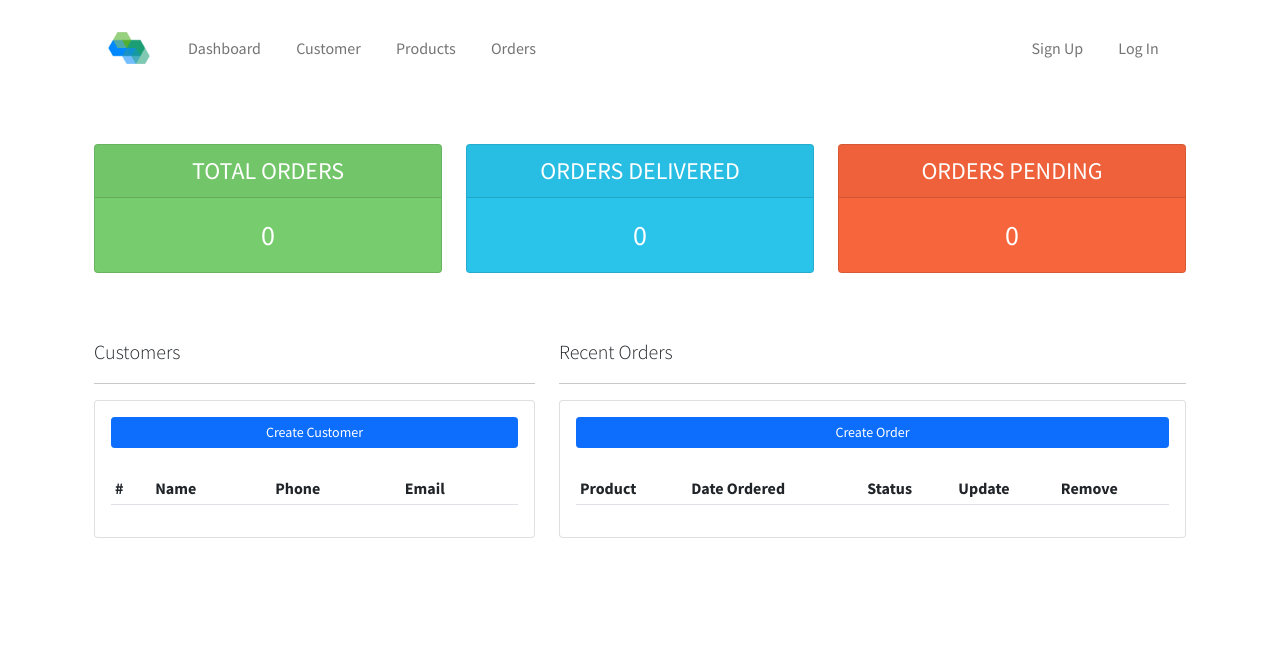
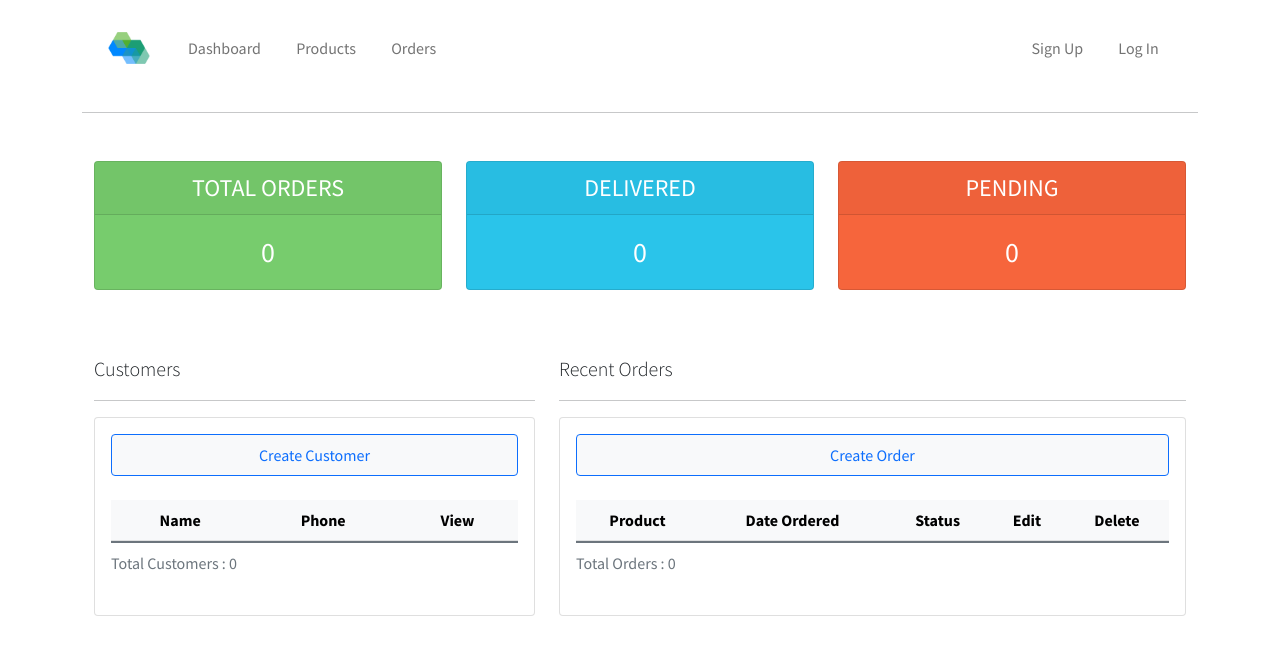
Before and after one commit to Sange-Sherpa/Django_CRM, a Django app: page / in a window 1280 px wide. Shown: the top 655 px of the page. Run offline with Django 4.2, Linux system fonts and the light colour scheme; lists and menus that the app fills with data are empty; some libraries are stand-ins or nearby versions.

Commit message:
crud operation completed

```diff
--- a/accounts/urls.py
+++ b/accounts/urls.py
@@ -11,4 +11,13 @@ urlpatterns = [
     path('customer/<int:pk>/', customer, name='customers'),
     path('products/', product, name='products'),
     path('orders/', order, name='orders'),
+
+    # FORMS
+    path('create_order/', createOrder, name='create_order'),
+    path('update_order/<int:pk>/', updateOrder, name='update_order'),
+    path('delete_order/<int:pk>/', deleteOrder, name='delete_order'),
+
+    path('create_customer/', createCustomer, name='create_customer'),
+    path('update_customer/<int:pk>/', updateCustomer, name='update_customer'),
+    path('delete_customer/<int:pk>/', deleteCustomer, name='delete_customer'),
 ]
--- a/accounts/views.py
+++ b/accounts/views.py
@@ -1,4 +1,7 @@
-from django.shortcuts import render
+from django.contrib import messages
+from django.shortcuts import redirect, render
+
+from .forms import *
 from .models import *
 
 # Create your views here.
@@ -22,21 +25,113 @@ def dashboard(request):
 
     return render(request, 'dashboard.html', context)
 
+
+def product(request):
+    products    =   Product.objects.all()
+    return render(request, 'pages/product.html', {'products': products})
+
+
+
+
+# -------------- ORDER RELATED --------------
+
+def order(request):
+    return render(request, 'pages/order.html')
+
+
+def createOrder(request):
+    form    =   OrderForm()
+
+    if request.method == 'POST':
+        # print(request.POST)
+        form = OrderForm(request.POST)
+
+        if form.is_valid():
+            form.save()
+            return redirect('dashboard')
+
+    context =   {'form': form}
+    return render(request, 'forms/order_form.html', context)
+
+
+def updateOrder(request, pk):
+    order   = Order.objects.get(id=pk)
+    form    = OrderForm(instance=order) # this prefills the form with previous data
+
+    if request.method == 'POST':
+        form = OrderForm(request.POST, instance=order)
+        if form.is_valid():
+            form.save()
+            return redirect('/')
+
+    context = {'form': form}
+    return render(request, 'forms/order_form.html', context)
+
+
+def deleteOrder(request, pk):
+    order   = Order.objects.get(id=pk)
+
+    if request.method == 'POST':
+        order.delete()
+        messages.add_message(request, messages.SUCCESS, f'{order}')
+        return redirect('/')
+
+    context = {'order': order}
+    return render(request, 'forms/delete_form.html', context)
+
+
+
+
+# -------------- CUSTOMER RELATED --------------
+
 def customer(request, pk):
-    customer    =   Customer.objects.get(id=pk)
-    orders      =   customer.order_set.all()
-    total_orders = orders.count()
+    customer        =   Customer.objects.get(id=pk)
+    orders          =   customer.order_set.all()
+    total_orders    = orders.count()
 
-    context     =   {
+    context = {
         'customer': customer,
         'orders': orders,
         'total_orders': total_orders,
     }
     return render(request, 'pages/customer.html', context)
 
-def product(request):
-    products    =   Product.objects.all()
-    return render(request, 'pages/product.html', {'products': products})
 
-def order(request):
-    return render(request, 'pages/order.html')
+def createCustomer(request):
+    form    =   CustomerForm()
+
+    if request.method == 'POST':
+        # print(request.POST)
+        form = CustomerForm(request.POST)
+        if form.is_valid():
+            form.save()
+            return redirect('/')
+
+    context =   {'form': form}
+    return render(request, 'forms/customer_form.html', context)
+
+
+def updateCustomer(request, pk):
+    customer    =   Customer.objects.get(id=pk)
+    form        =   CustomerForm(instance=customer)
+
+    if request.method == 'POST':
+        form    =   CustomerForm(request.POST, instance=customer)
+        if form.is_valid():
+            form.save()
+            return redirect('/')
+
+    context = {'form': form}
+    return render(request, 'forms/customer_form.html', context)
+
+
+def deleteCustomer(request, pk):
+    customer   = Customer.objects.get(id=pk)
+
+    if request.method == 'POST':
+        customer.delete()
+        messages.add_message(request, messages.SUCCESS, f'{customer}')
+        return redirect('/')
+
+    context = {'customer': customer}
+    return render(request, 'forms/delete_customer.html', context)
--- a/crm/settings.py
+++ b/crm/settings.py
@@ -20,6 +20,7 @@ ALLOWED_HOSTS = []
 # Application definition
 
 INSTALLED_APPS = [
+    'fontawesomefree',
     'accounts.apps.AccountsConfig',
     'django.contrib.admin',
     'django.contrib.auth',
--- a/static/css/base.css
+++ b/static/css/base.css
@@ -12,14 +12,27 @@ body {
     font-family: 'Source Sans Pro', sans-serif;
 }
 
+/* ----------- NAVIGATION SECTION ----------- */
+
+.text-underline-hover {
+    text-decoration: none;
+    transition: .3s linear;
+}
+
+.text-underline-hover:hover {
+    text-decoration: underline;
+}
+
+/* ----------- DASHBOARD SECTION ----------- */
+
 #total_orders {
     background-color: #77cc6d;
 }
 
 #orders_delivered {
-    background-color: #2ac4ea !important;
+    background-color: #2ac4ea;
 }
 
 #orders_pending {
-    background-color: #f6653c !important;
+    background-color: #f6653c;
 }
--- a/templates/assets/navbar.html
+++ b/templates/assets/navbar.html
@@ -31,18 +31,17 @@
 
             <div class="collapse navbar-collapse" id="navbarSupportedContent">
                 <ul class="navbar-nav me-auto mb-2 mb-lg-0">
-                    <li class="nav-item"><a class="nav-link" aria-current="page" href="{% url 'dashboard' %}"> Dashboard </a></li>
-                    <li class="nav-item"><a class="nav-link" aria-current="page" href="{% url 'customers' customer.id %}"> Customer </a></li>
-                    <li class="nav-item"><a class="nav-link" aria-current="page" href="{% url 'products' %}"> Products </a></li>
-                    <li class="nav-item"><a class="nav-link" aria-current="page" href="{% url 'orders' %}"> Orders </a></li>
+                    <li class="nav-item text-underline-hover"><a class="nav-link" aria-current="page" href="{% url 'dashboard' %}"> Dashboard </a></li>
+                    <li class="nav-item text-underline-hover"><a class="nav-link" aria-current="page" href="{% url 'products' %}"> Products </a></li>
+                    <li class="nav-item text-underline-hover"><a class="nav-link" aria-current="page" href="{% url 'orders' %}"> Orders </a></li>
                     <div class="divider"></div>
                 </ul>
 
                 <!-- ----------------------- REGISTRATION RELATED ----------------------- -->
                 <ul class="navbar-nav mb-2 mb-lg-0">
                     <hr>
-                    <li class="nav-item"><a class="nav-link" aria-current="page" href="{% url 'dashboard' %}"> Sign Up </a></li>
-                    <li class="nav-item"><a class="nav-link" aria-current="page" href="{% url 'dashboard' %}"> Log In </a></li>
+                    <li class="nav-item text-underline-hover"><a class="nav-link" aria-current="page" href="{% url 'dashboard' %}"> Sign Up </a></li>
+                    <li class="nav-item text-underline-hover"><a class="nav-link" aria-current="page" href="{% url 'dashboard' %}"> Log In </a></li>
                 </ul>
             </div>
         </div>
--- a/templates/assets/status.html
+++ b/templates/assets/status.html
@@ -28,7 +28,7 @@
                 <div class="col-md">
                     <div class="card text-center text-white text-uppercase mb-3 card-color" id="orders_delivered">
                         <div class="card-header">
-                            <div class="fs-4"> Orders Delivered </div>
+                            <div class="fs-4"> Delivered </div>
                         </div>
                         <div class="card-body">
                             <div class="fs-3"> {{ delivered }} </div>
@@ -41,7 +41,7 @@
                 <div class="col-md">
                     <div class="card text-center text-white text-uppercase mb-3 card-color" id="orders_pending">
                         <div class="card-header">
-                            <div class="fs-4"> Orders Pending </div>
+                            <div class="fs-4"> Pending </div>
                         </div>
                         <div class="card-body">
                             <div class="fs-3"> {{ pending }} </div>
--- a/templates/base.html
+++ b/templates/base.html
@@ -8,6 +8,7 @@
 
     <!-- BOOTSTRAP STYLES -->
     <link href="https://cdn.jsdelivr.net/npm/bootstrap@5.1.3/dist/css/bootstrap.min.css" rel="stylesheet" integrity="sha384-1BmE4kWBq78iYhFldvKuhfTAU6auU8tT94WrHftjDbrCEXSU1oBoqyl2QvZ6jIW3" crossorigin="anonymous">
+    <link href="{% static 'fontawesomefree/css/all.min.css' %}" rel="stylesheet" type="text/css">
     <link rel="stylesheet" href="{% static 'css/base.css' %}">
 
     <title>
@@ -18,8 +19,16 @@
 </head>
 <body>
 
+    {% for message in messages %}
+        <div class="alert alert-dark alert-dismissible fade show" role="alert">
+            <p class="m-0"> <strong> {{ message }} </strong> was successfully removed. </p>
+            <button type="button" class="btn-close" data-bs-dismiss="alert" aria-label="Close"></button>
+        </div>
+    {% endfor %}
+
     <div class="container">
         {% include 'assets/navbar.html' %}
+        <hr>
 
         {% block content %}
         {% endblock content %}
--- a/templates/dashboard.html
+++ b/templates/dashboard.html
@@ -14,22 +14,25 @@
             <p class="lead text-capitalize"> customers </p>
             <hr>
             <div class="card card-body">
-                    <a href="#" class="btn btn-primary btn-sm btn-block mb-4"> Create Customer </a>
-                    <table class="table table-sm">
+                <a href="{% url 'create_customer' %}" class="btn btn-light border-primary text-primary mb-4 py-2"> Create Customer </a>
+                <table class="table">
+                    <thead class="table-light text-center">
                         <tr>
-                            <th> # </th>
                             <th> Name </th>
                             <th> Phone </th>
-                            <th> Email </th>
+                            <th> View </th>
                         </tr>
+                    </thead>
+                    <tbody class="text-center">
                         {% for customer in customers %}
                         <tr>
-                                <td> {{ customer.id }} </td>
                             <td> {{ customer.name }} </td>
                             <td> {{ customer.phone }} </td>
-                                <td> {{ customer.email }} </td>
+                            <td><a href="{% url 'customers' customer.id %}"><i class="fa-solid fa-eye text-primary"></i></a> </td>
                         </tr>
                         {% endfor %}
+                    </tbody>
+                    <caption> Total Customers : {{ total_customers }} </caption>
                 </table>
             </div>
         </div>
@@ -38,24 +41,38 @@
             <p class="lead text-capitalize"> recent orders </p>
             <hr>
             <div class="card card-body">
-                    <a href="#" class="btn btn-primary btn-sm btn-block mb-4"> Create Order </a>
-                    <table class="table table-sm">
+                <a href="{% url 'create_order' %}" class="btn btn-light border-primary text-primary mb-4 py-2"> Create Order </a>
+
+                <table class="table">
+                    <thead class="table-light text-center">
                         <tr>
                             <th> Product </th>
                             <th> Date Ordered </th>
                             <th> Status </th>
-                            <th> Update </th>
-                            <th> Remove </th>
+                            <th> Edit </th>
+                            <th> Delete </th>
                         </tr>
+                    </thead>
+                    <tbody class="text-center">
                         {% for order in orders %}
                         <tr>
                             <td> {{ order.product.name }} </td>
                             <td> {{ order.date_created }} </td>
                             <td> {{ order.status }} </td>
-                                <td> <a href="#"> UPDATE </a> </td>
-                                <td> <a href="#"> REMOVE </a> </td>
+                            <td>
+                                <a href="{% url 'update_order' order.id %}">
+                                    <i class="fa-solid fa-pen-to-square"></i>
+                                </a>
+                            </td>
+                            <td class="text-center">
+                                <a href="{% url 'delete_order' order.id %}">
+                                    <i class="fa-solid fa-trash-can"></i>
+                                </a>
+                            </td>
                         </tr>
                         {% endfor %}
+                    </tbody>
+                    <caption> Total Orders : {{ total_orders }} </caption>
                 </table>
             </div>
         </div>
```
Also changed, not shown: accounts/forms.py (added, +13 -0 lines), accounts/models.py (+4 -4 lines), templates/forms/customer_form.html (added, +12 -0 lines), templates/forms/delete_customer.html (added, +14 -0 lines), templates/forms/delete_form.html (added, +14 -0 lines), templates/forms/order_form.html (added, +12 -0 lines), templates/pages/customer.html (+41 -17 lines), accounts/migrations/0009_alter_product_category.py (added), accounts/migrations/0010_alter_order_status.py (added), 2 other files. Lines whose indentation alone changed are shown as unchanged.
